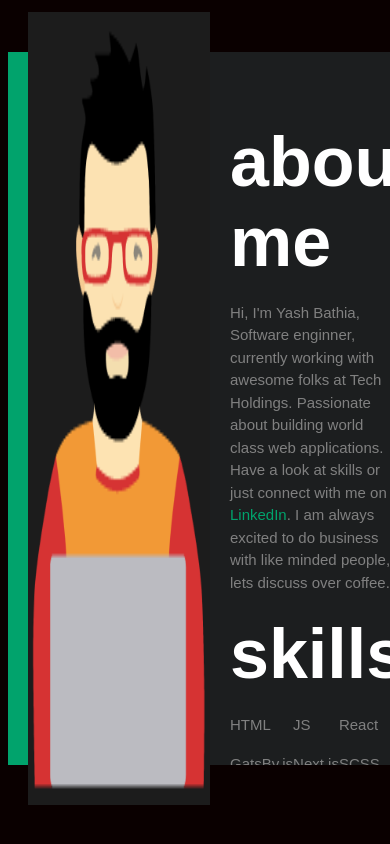
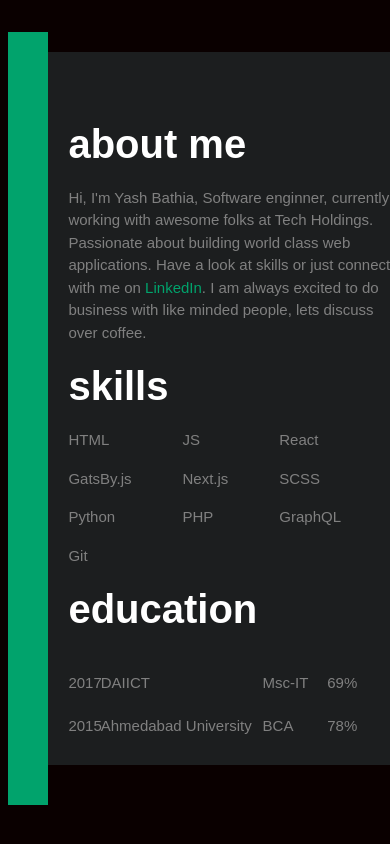
Before and after one commit to yvbathia/yashbathia, a React (Create React App) app: page / in a window 390 px wide. Shown: the top 844 px of the page. Built offline with nearby package versions, Linux system fonts and the light colour scheme.

Commit message:
Make responsive

```diff
--- a/src/components/Header/Header.module.scss
+++ b/src/components/Header/Header.module.scss
@@ -32,6 +32,9 @@
   width: 50%;
   display: flex;
   flex-direction: row;
+  @media only screen and (max-width: 768px) {
+    width: 10%;
+  }
 }
 
 .nav {
@@ -39,11 +42,19 @@
   margin: 40px 0;
   background: $green;
   width: 10%;
+  @media only screen and (max-width: 768px) {
+    height: 100%;
+    width: 100%;
+    margin: 20px 0;
+  }
 }
 
 .imgContainer {
   height: 100%;
   width: 90%;
+  @media only screen and (max-width: 768px) {
+    display: none;
+  }
 }
 
 .img {
@@ -56,6 +67,9 @@
   width: 50%;
   height: 100%;
   position: relative;
+  @media only screen and (max-width: 768px) {
+    width: 90%;
+  }
 }
 
 .detail {
--- a/src/pages/About/About.module.scss
+++ b/src/pages/About/About.module.scss
@@ -9,6 +9,9 @@
   font-size: 70px;
   margin-top: 20px;
   margin-bottom: 20px;
+  @media only screen and (max-width: 768px) {
+    font-size: 40px;
+  }
 }
 
 .details {
--- a/src/pages/Education/Education.module.scss
+++ b/src/pages/Education/Education.module.scss
@@ -9,6 +9,9 @@
   font-size: 70px;
   margin-top: 20px;
   margin-bottom: 20px;
+  @media only screen and (max-width: 768px) {
+    font-size: 40px;
+  }
 }
 
 .details {
--- a/src/pages/Skills/Skills.module.scss
+++ b/src/pages/Skills/Skills.module.scss
@@ -9,6 +9,9 @@
   font-size: 70px;
   margin-top: 20px;
   margin-bottom: 20px;
+  @media only screen and (max-width: 768px) {
+    font-size: 40px;
+  }
 }
 
 .details {
```
